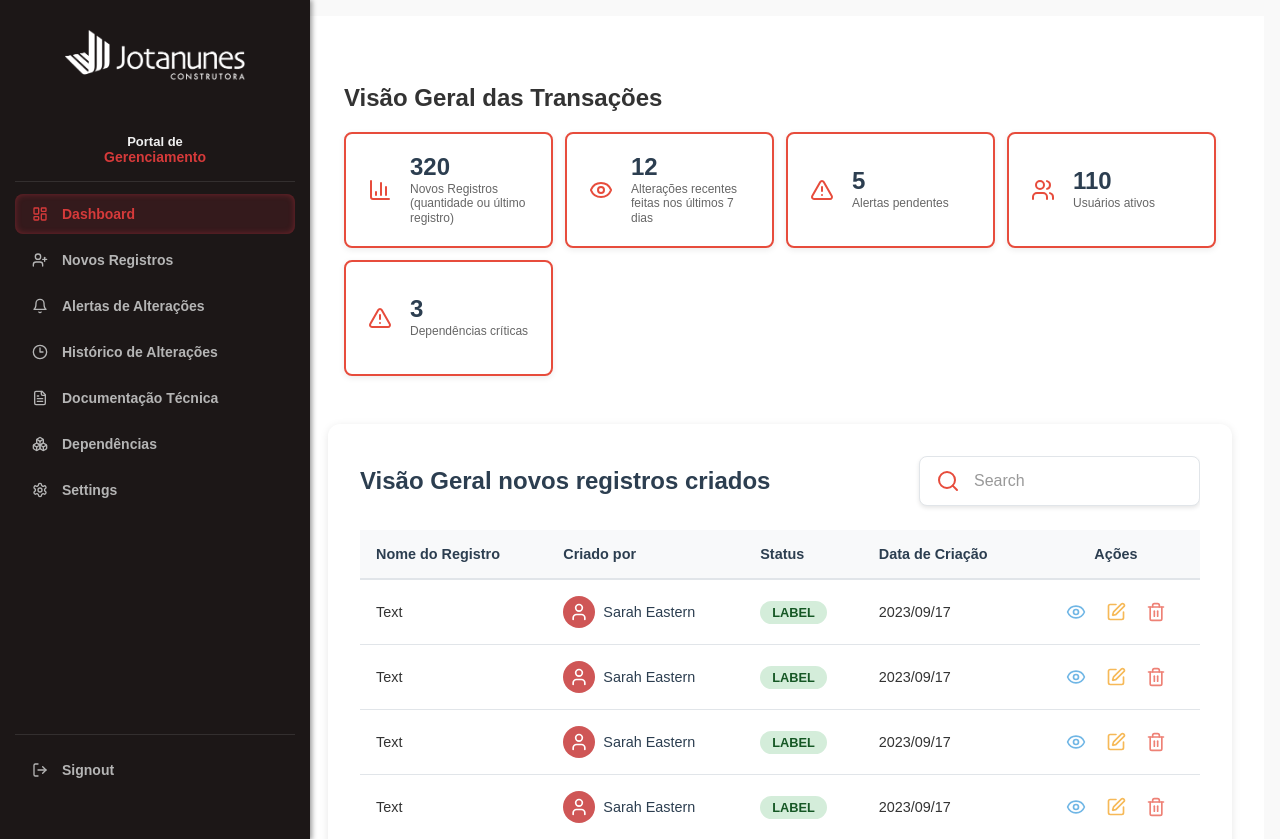
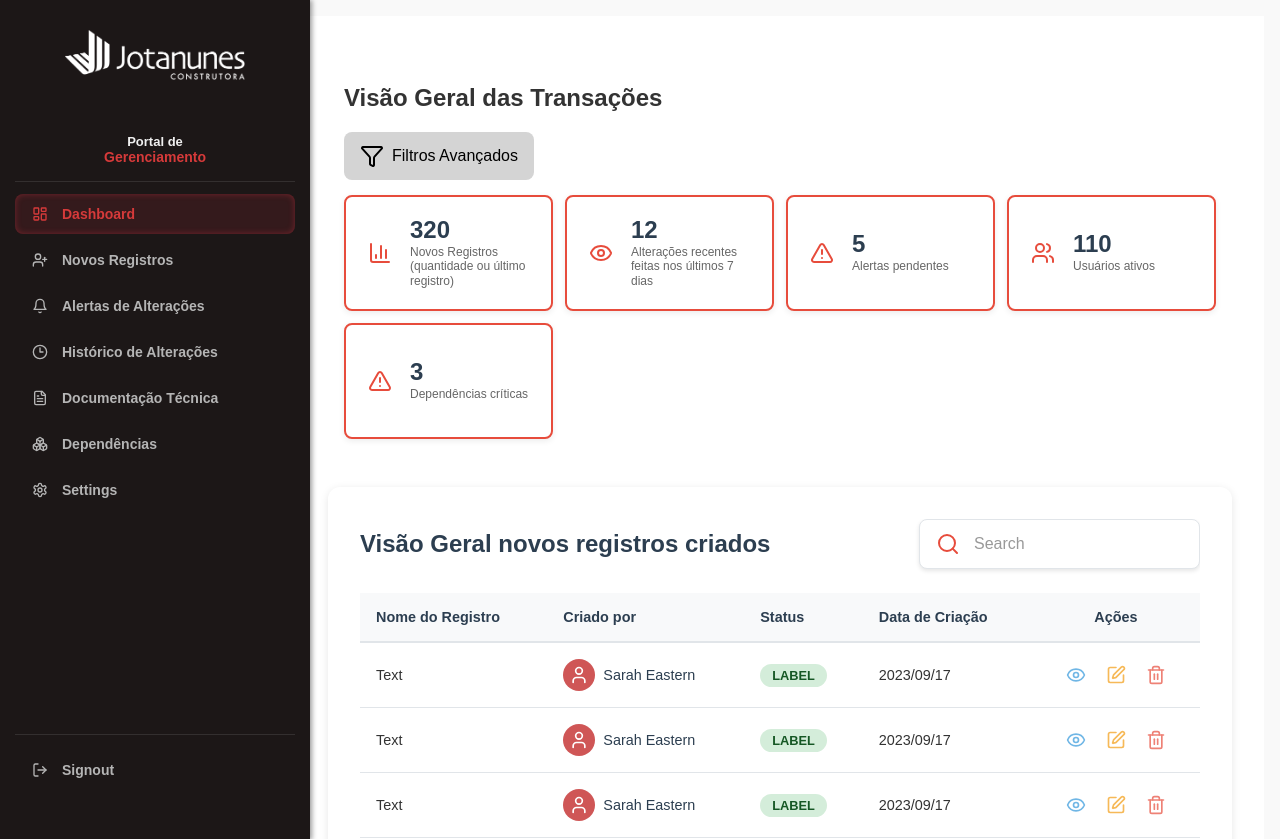
Before and after one commit to JotaNunesSquad03/Sistema_de_Gerenciamento_Jota_Nunes_Squad03, a React (Vite) app in the folder app/: page /dashboard in a window 1280 px wide. Shown: the top 839 px of the page. Built offline with nearby package versions, Linux system fonts and the light colour scheme.

Commit message:
Implementação de filtros avançados

```diff
--- a/app/src/components/pages/Dashboard/Dashboard.jsx
+++ b/app/src/components/pages/Dashboard/Dashboard.jsx
@@ -1,4 +1,5 @@
 import "./Dashboard.scss";
+import { useState } from "react";
 import {
   Search,
   BarChart3,
@@ -7,6 +8,7 @@ import {
   AlertTriangle,
   Users,
   Lock,
+  Filter,
   Star,
   Edit,
   Trash2
@@ -14,10 +16,29 @@ import {
 
 export default function Dashboard() {
 
+  const [showFilter, setShowFilter] = useState(false);
+
   return (
     <div className="dashboard-page">
       <div className="overview-section">
         <h2>Visão Geral das Transações</h2>
+        <button className="filter_button" onClick={()=>setShowFilter(!showFilter)}>
+          <Filter className="filter-icon" />Filtros Avançados
+        </button>
+        {showFilter && (
+          <div className="filter_container">
+            <div className="filter_group">
+              <div className="input">
+                <label>Data de Início</label>
+                <input type='date'></input>
+              </div>
+              <div className="input">
+                <label>Data de Fim</label>
+                <input type='date'></input>
+              </div>
+            </div>
+          </div>
+        )}
         <div className="metrics-grid">
           <div className="metric-card">
             <div className="metric-icon">
--- a/app/src/components/pages/Dashboard/Dashboard.scss
+++ b/app/src/components/pages/Dashboard/Dashboard.scss
@@ -559,3 +559,60 @@
     }
   }
 }
+
+// Filter styles
+.filter_button {
+  display: flex;
+  align-items: center;
+  gap: 0.5rem;
+  background: #d4d4d4;
+  border: none;
+  padding: 0.75rem 1rem;
+  border-radius: 0.5rem;
+  cursor: pointer;
+  font-size: 1rem;
+  transition: background-color 0.2s;
+  margin-bottom: 15px;
+
+  &:hover {
+    background: #bfbfbf;
+  }
+}
+
+.filter_container {
+  background: #f8f8f8;
+  padding: 1.5rem;
+  border-radius: 0.5rem;
+  margin-top: 1rem;
+  margin-bottom: 1rem;
+}
+
+.filter_group {
+  display: flex;
+  align-items: flex-end;
+  gap: 1rem;
+  margin-bottom: 1rem;
+  flex-wrap: wrap;
+}
+
+.input {
+  display: flex;
+  flex-direction: column;
+  gap: 0.5rem;
+
+  label {
+    font-weight: 500;
+  }
+
+  input[type="date"] {
+    padding: 0.6rem 1rem;
+    border: 1px solid #ccc;
+    border-radius: 0.5rem;
+    color: #333;
+    cursor: pointer;
+
+    &:hover {
+      border-color: #888;
+    }
+  }
+}
```
